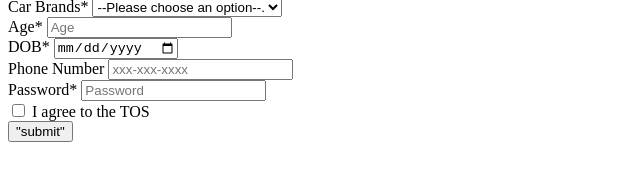
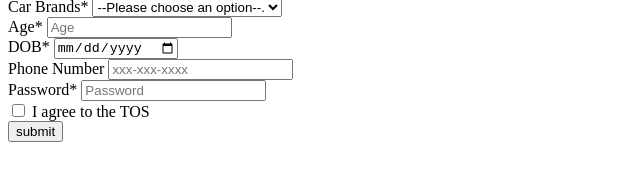
Before and after one commit to acciojob/signup-form-car-Addr678, a website: page main.html in a window 1280 px wide. Shown: the part 72-252 px from the top of the page, 0-640 px from the left. Drawn offline with Linux system fonts and the light colour scheme.

Commit message:
created a submission

```diff
--- a/main.html
+++ b/main.html
@@ -53,7 +53,7 @@
 	<label tos> I agree to the TOS</label>
 	</div>
 	<div>
-	<button type="submit">"submit"</button>
+	<button type="submit">submit</button>
 	</div>
    </form>
 
```
